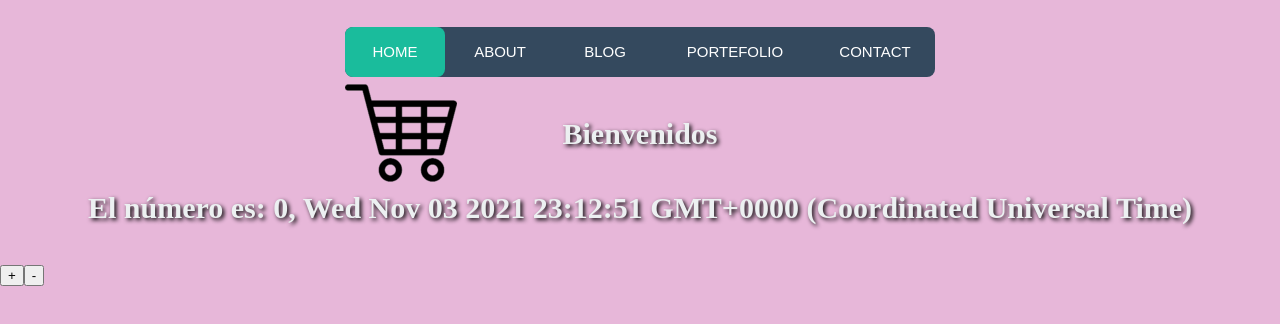
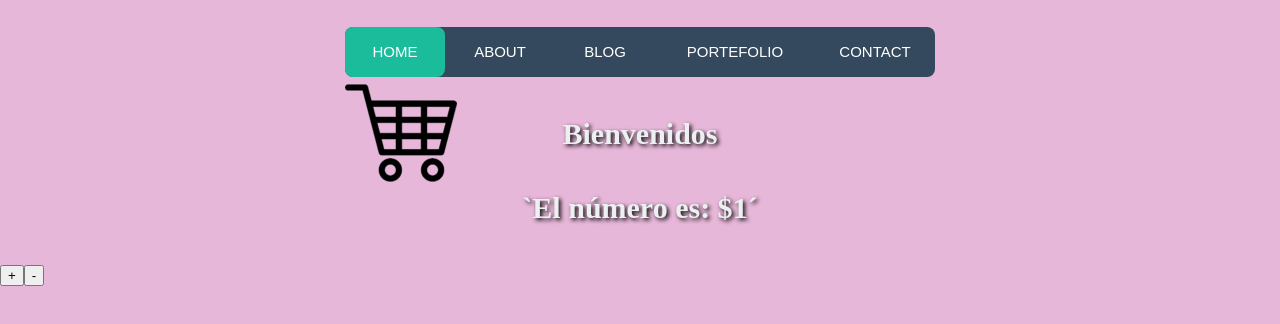
Before and after one commit to RomiLuna/tienda_online, a React (Create React App) app: page / in a window 1280 px wide. Shown: the top 324 px of the page. Built offline with nearby package versions, Linux system fonts and the light colour scheme.

Commit message:
actualización de desafío 5

```diff
--- a/src/App.jsx
+++ b/src/App.jsx
@@ -1,33 +1,12 @@
-import { Fragment, useState } from 'react';
+import { Fragment} from 'react';
 import Header from './components/Header/Header.jsx';
-import Login from './components/Login/Login'
-import Input from './components/Input/Input.jsx';
-import ItemListContainer from './components/ItemListContainer/ItemListContainer.js';
+import ItemListContainer from './components/ItemListContainer/ItemListContainer.jsx';
+function App  ()  {
 
-function App  ()  {
-const [contador, setContador]=useState(0)
-const incrementar = ()=>{
-    setContador(contador +1)
-}
-const decrementar = ()=>{
-    setContador(contador -1)
-}
-
- let fecha = new Date()
     return(
         <Fragment>
         <Header/>
         <ItemListContainer  greeting="Bienvenidos"/>
-
-        <h1>{`El número es: ${contador}, ${fecha}` }</h1>
-        <button onClick={incrementar}>+</button>
-        <button onClick={decrementar}>-</button>
-        {/*<Login/>
-<div>
-    <Input styleClass="dark1" queTipoSoy="number"/>
-        </div>*/}
-
-
         </Fragment>
 
 
--- a/src/components/Header/Header.jsx
+++ b/src/components/Header/Header.jsx
@@ -1,6 +1,5 @@
 import './index.css'
-import '../CartWidget/CartWidget'
-import CartWidget from '../CartWidget/CartWidget'
+import CartWidget from '../CartWidget/CartWidget.jsx'
 
 const Header = () => {
     return(
@@ -11,7 +10,7 @@ const Header = () => {
             <a href="#">Blog</a>
             <a href="#">Portefolio</a>
             <a href="#">Contact</a>
-            <div class="animation start-home"></div>
+            <div className="animation start-home"></div>
 
             <CartWidget></CartWidget>
         </nav>
--- /dev/null
+++ b/src/components/ItemCount/ItemCount.jsx
@@ -0,0 +1,29 @@
+import { useState } from "react"
+
+const ItemCount =({initial,stock}) => {
+ console.log(initial,stock)
+    const [contador, setContador]=useState(1)
+    const incrementar = ()=>{
+        if (contador>initial && contador < stock) {
+            setContador(contador +1)
+             }
+            }
+
+const decrementar = ()=>{
+    if (contador!==initial) {
+            setContador(contador -1)
+    }
+}
+
+//  let fecha = new Date()
+// , ${fecha}`
+ return (
+     <>
+    <h1>`El número es: ${contador}´  </h1>
+        <button onClick={incrementar}>+</button>
+        <button onClick={decrementar}>-</button>
+        </>
+    )
+}
+
+export default ItemCount;
--- a/src/components/ItemListContainer/ItemListContainer.js
+++ b/src/components/ItemListContainer/ItemListContainer.jsx
@@ -1,8 +1,12 @@
+import ItemCount from "../ItemCount/ItemCount.jsx"
 
 const  ItemListContainer  = (props) =>{
 
    return(
+       <div>
        <h1> {props.greeting} </h1>
+       <ItemCount initial={1} stock={10}/>
+       </div>
        )
     }
 
```
Also changed, not shown: src/components/CartWidget/CartWidget.jsx (renamed from src/components/CartWidget/CartWidget.js), src/components/ItemCount/ItemCount.js (deleted).
